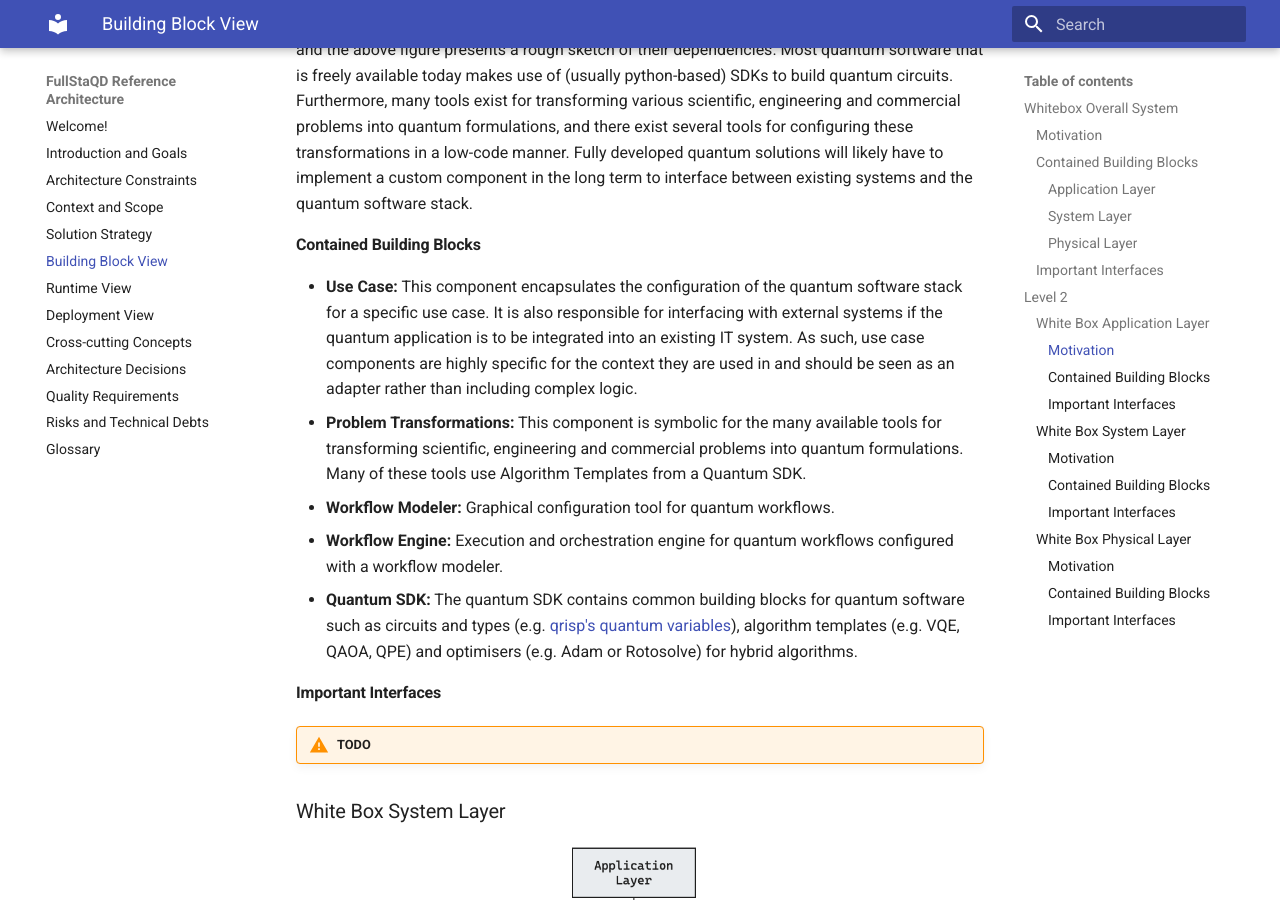
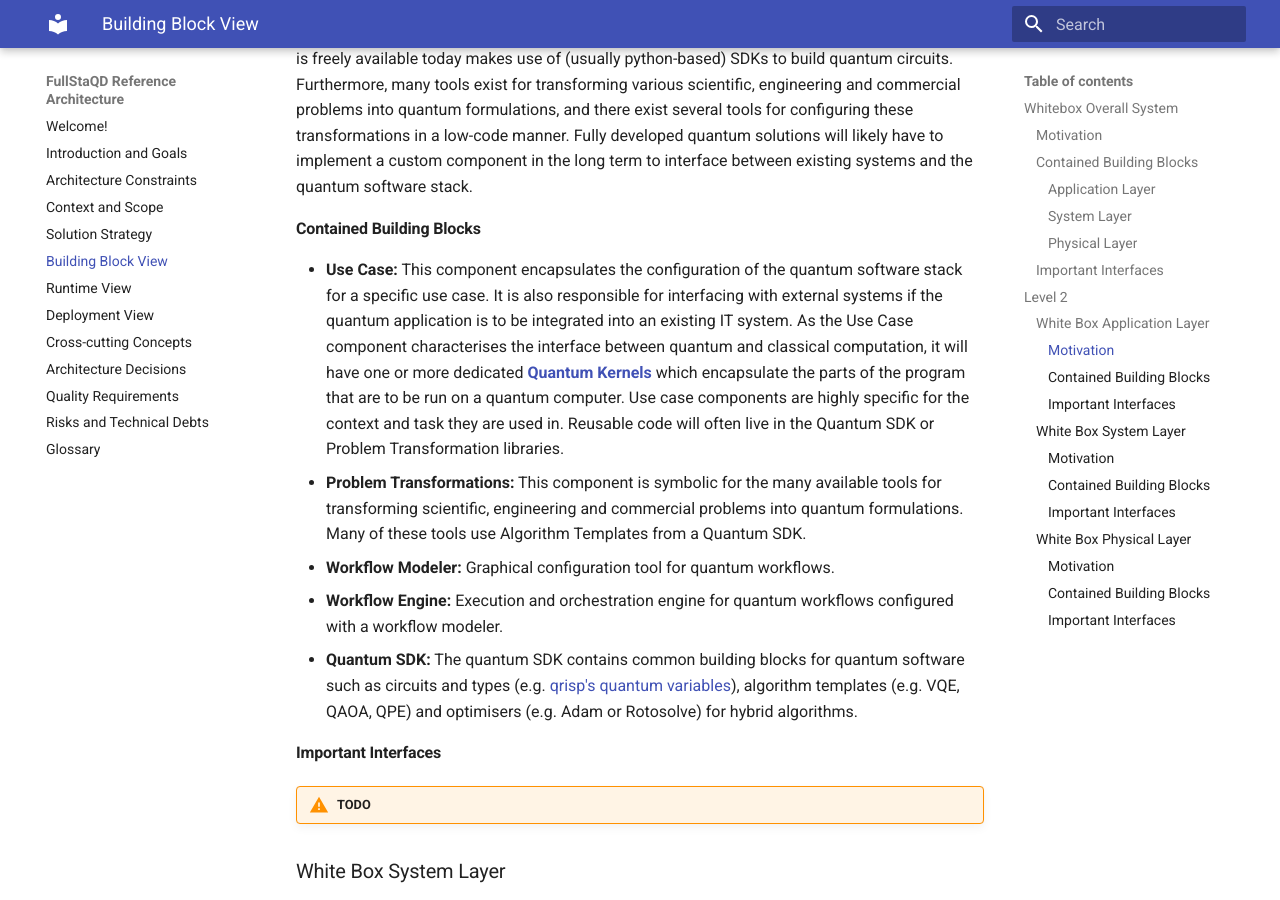
Before and after one commit to FullStaQD/architecture, an MkDocs documentation site: the page built from docs/05_building_block_view.md, in a window 1280 px wide and 900 px high, scrolled down 3289 px. Built offline with MkDocs 1.6.1 and Material for MkDocs 9.7.7, drawn with Linux system fonts in a browser that asks for light colours.

Commit message:
docs(building-blocks): point out quantum kernels in application layer whitebox view

```diff
--- a/docs/05_building_block_view.md
+++ b/docs/05_building_block_view.md
@@ -125,8 +125,14 @@ software stack.
   software stack for a specific use case.
   It is also responsible for interfacing with external systems if the quantum
   application is to be integrated into an existing IT system.
-  As such, use case components are highly specific for the context they are used
-  in and should be seen as an adapter rather than including complex logic.
+  As the Use Case component characterises the interface between quantum and
+  classical computation, it will have one or more dedicated
+  [**Quantum Kernels**](./12_glossary.md#quantum-kernel) which encapsulate the
+  parts of the program that are to be run on a quantum computer.
+  Use case components are highly specific for the context and task they are used
+  in.
+  Reusable code will often live in the Quantum SDK or Problem Transformation
+  libraries.
 - **Problem Transformations:** This component is symbolic for the many
   available tools for transforming scientific, engineering and commercial
   problems into quantum formulations.
```
Also changed, not shown: docs/images/Building-Blocks-L2-Application-Layer.excalidraw.png.
